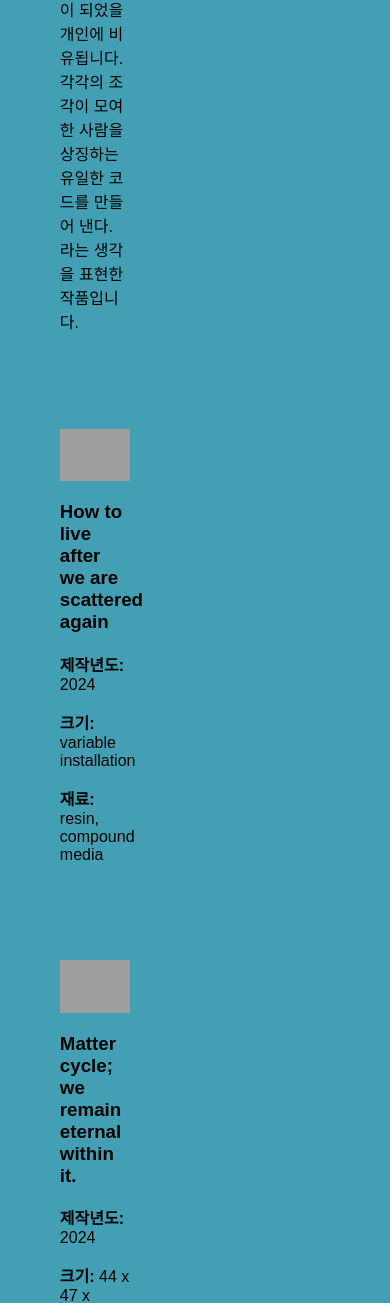
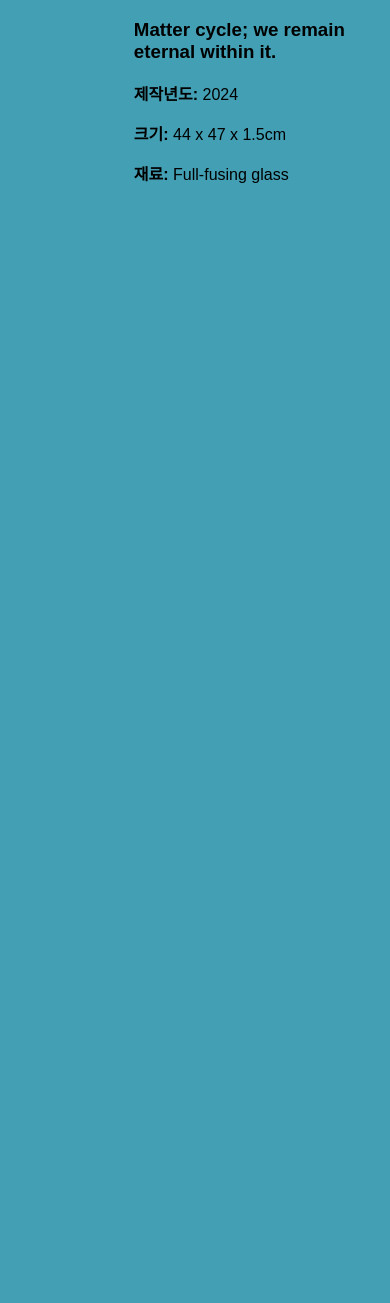
Before and after one commit to nayo40/40-artworks, a Flask app: page /artworks in a window 390 px wide. Shown: the part 1669-2972 px from the top of the page. After the commit the page ends 1852 px from the top, so only its background shows below. Run offline with Flask 3, Linux system fonts and the light colour scheme; grey boxes are pictures that could not be loaded.

Commit message:
Fix artwork page width issue on mobile

```diff
--- a/static/style.css
+++ b/static/style.css
@@ -136,8 +136,8 @@ section {
     }
 
     .content {
-        margin-left: 30px; /* 모바일에서 사이드바 크기 */
-        width: calc(100% - 300px);
+        margin-left: 100px; /* 모바일에서 사이드바 크기 */
+        width: calc(100% - 100px);
     }
 
     .artwork-container {
```
